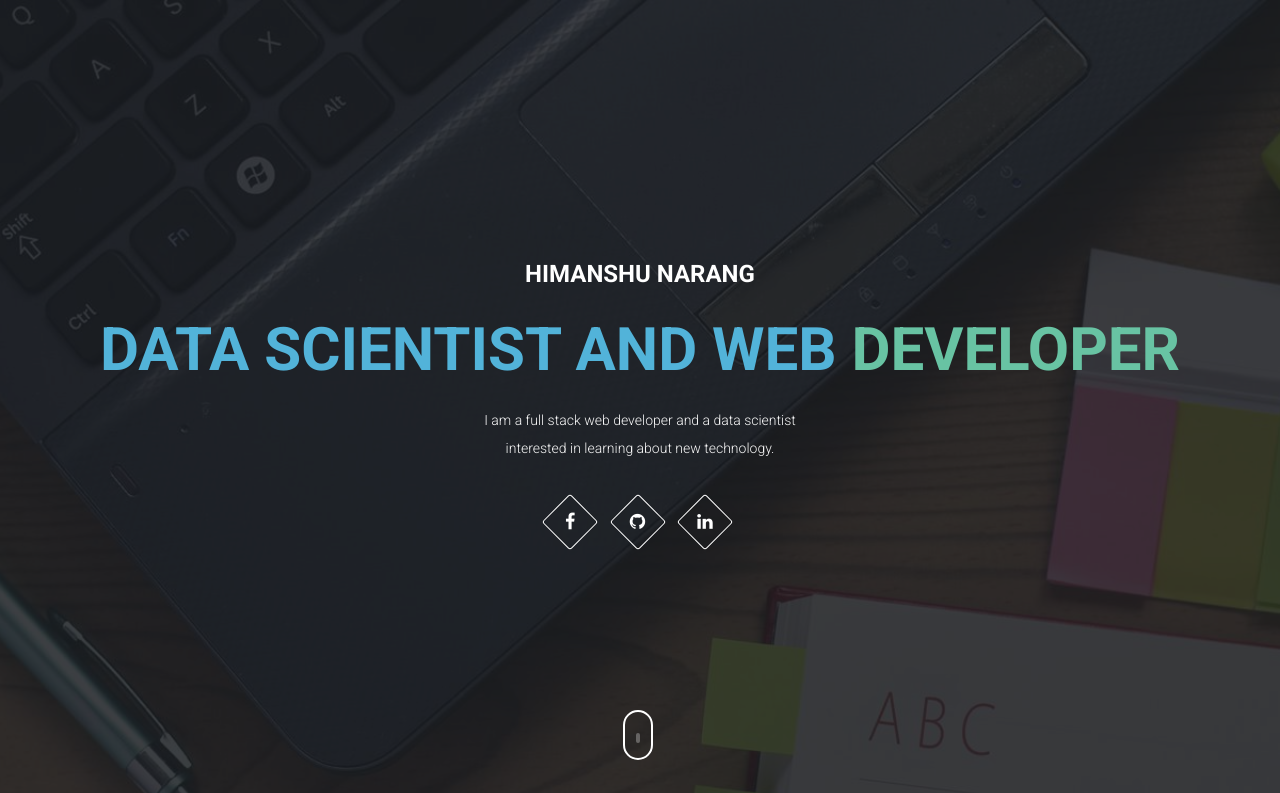
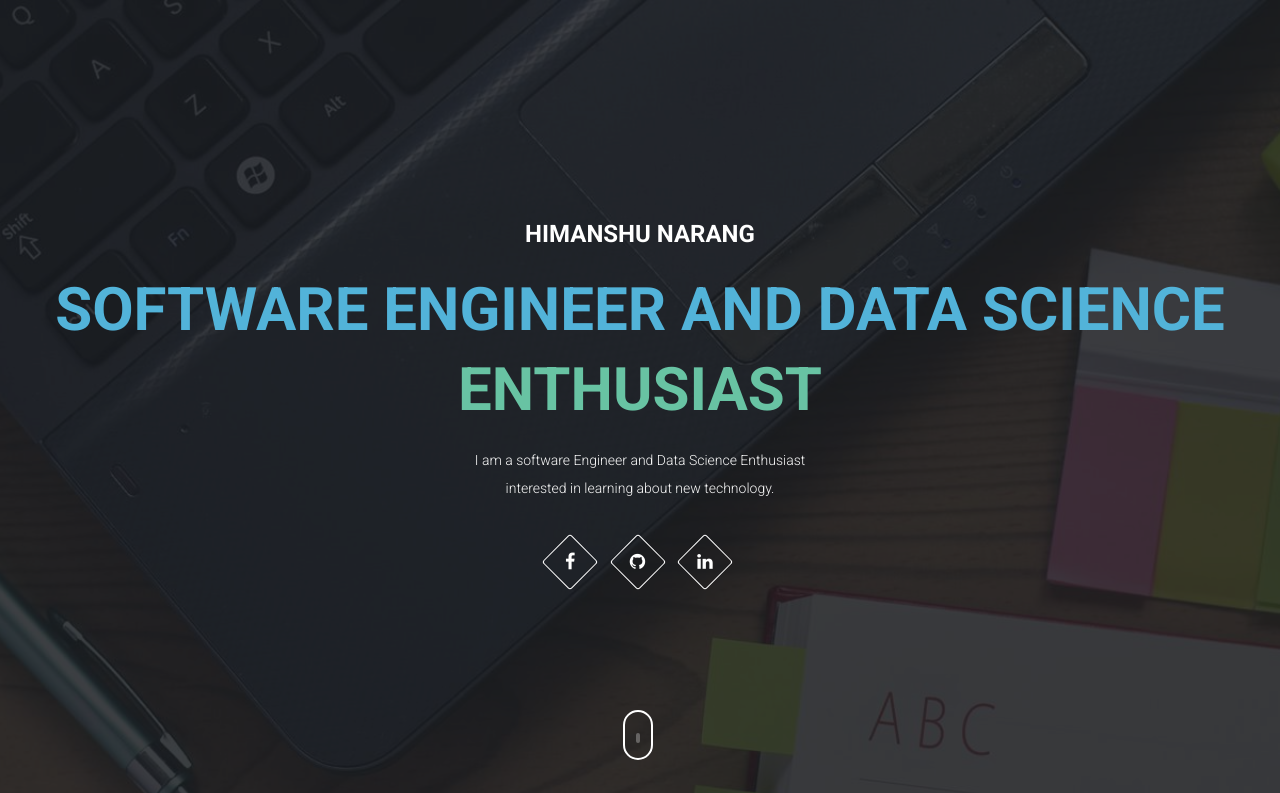
Before and after one commit to himanshun3/himanshun3.github.io, a plain HTML site: page index.html in a window 1280 px wide. Shown: the top 793 px of the page. Drawn offline with Linux system fonts and the light colour scheme; some packages are replaced by stand-ins of ours.

Commit message:
Title changed

```diff
--- a/index.html
+++ b/index.html
@@ -50,8 +50,8 @@
     <section id="home" class="tt-fullHeight" data-stellar-vertical-offset="50" data-stellar-background-ratio="0.2">
         <div class="intro">
             <div class="intro-sub">Himanshu Narang</div>
-            <h1>Data Scientist and Web <span>Developer</span></h1>
-            <p>I am a full stack web developer and a data scientist <br> interested in learning about new technology. <br> </p>
+            <h1>Software Engineer And Data Science <span>Enthusiast</span></h1>
+            <p>I am a software Engineer and Data Science Enthusiast <br> interested in learning about new technology. <br> </p>
 
             <div class="social-icons">
                 <ul class="list-inline">
```
